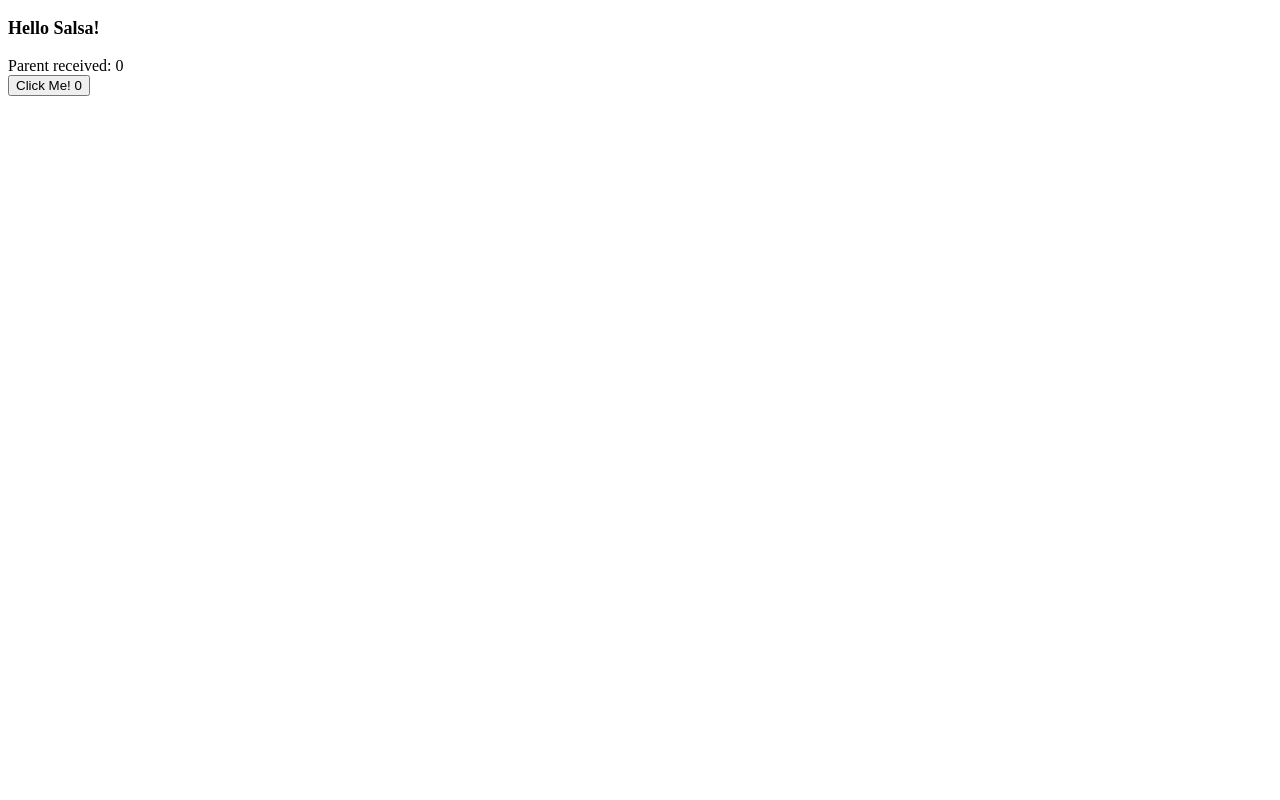
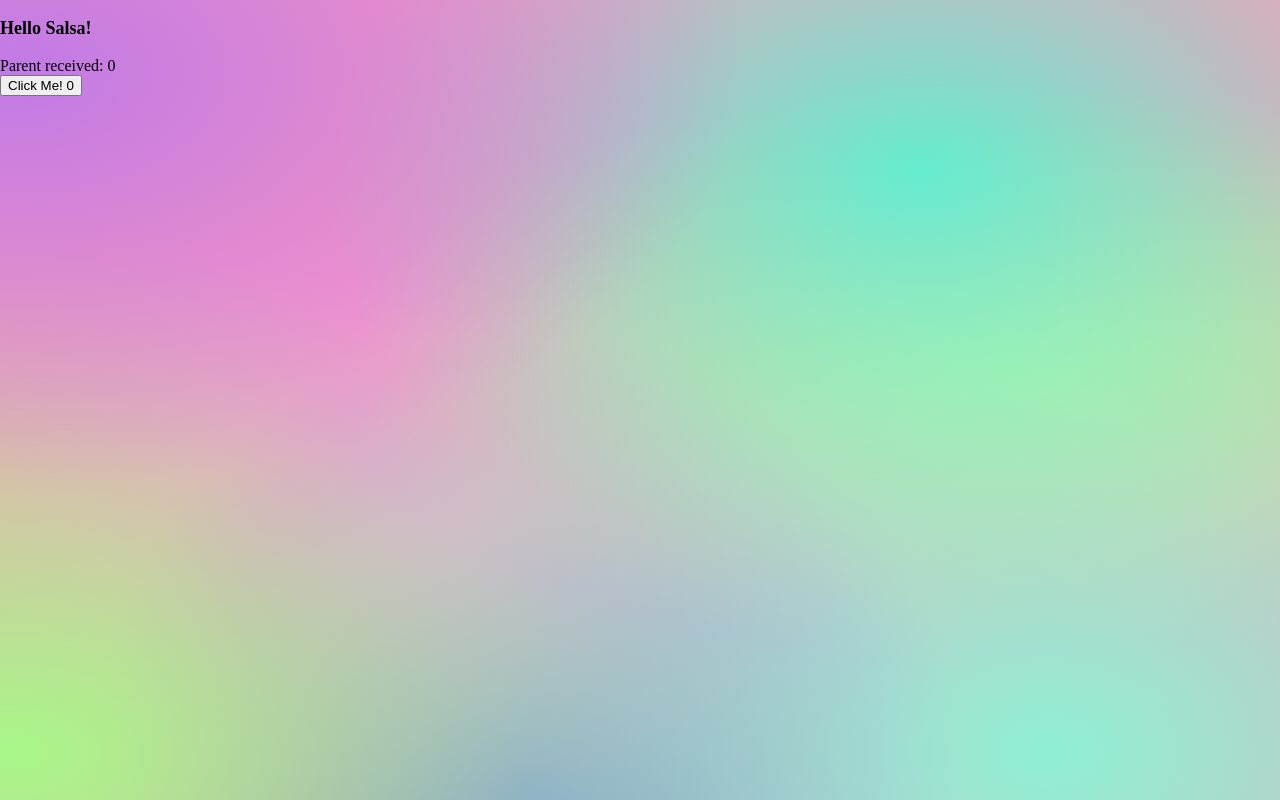
Before and after one commit to LuckyToaster/salsa_frontend, a React (Vite) app: page / in a window 1280 px wide. Built offline with nearby package versions, Linux system fonts and the light colour scheme.

Commit message:
added background

```diff
--- a/index.html
+++ b/index.html
@@ -4,7 +4,33 @@
     <meta charset="UTF-8" />
     <!--<link rel="icon" type="image/svg+xml" href="/vite.svg" />-->
     <meta name="viewport" content="width=device-width, initial-scale=1.0" />
-    <title>Vite + React</title>
+    <title>SALSa</title>
+    <style>
+        html, body, #root {
+            margin: 0;
+            padding: 0;
+            min-height: 100vh;
+            width: 100%;
+            overflow-x: hidden; /* Prevents horizontal scrolling */
+        }
+        body {
+            position: fixed;
+            top: 0;
+            left: 0;
+            right: 0;
+            bottom: 0;
+            z-index: -1;
+            background-color: #ff99b9;
+            background-image: radial-gradient( at 1% 9%, hsla(279, 69%, 69%, 1) 0, rgba(0, 0, 0, 0) 41% ), radial-gradient(at 1% 94%, hsla(103, 87%, 75%, 1) 0, rgba(0, 0, 0, 0) 48%), radial-gradient(at 82% 94%, hsla(163, 76%, 75%, 1) 0, rgba(0, 0, 0, 0) 57%), radial-gradient(at 72% 22%, hsla(167, 79%, 66%, 1) 0, rgba(0, 0, 0, 0) 46%), radial-gradient(at 79% 46%, hsla(76, 89%, 73%, 1) 0, rgba(0, 0, 0, 0) 47%), radial-gradient(at 34% 66%, hsla(308, 92%, 77%, 1) 0, rgba(0, 0, 0, 0) 45%), radial-gradient(at 41% 98%, hsla(250, 99%, 61%, 1) 0, rgba(0, 0, 0, 0) 41%);
+            /*background-image: linear-gradient(220.55deg, #EAEAEA 0%, #8B8B8B 100%);*/
+            background-size: cover;
+            background-attachment: fixed;
+        }
+        #root {
+          position: relative;
+          z-index: 1;
+        }
+    </style>
   </head>
   <body>
     <div id="root"></div>
--- a/src/App.jsx
+++ b/src/App.jsx
@@ -12,15 +12,13 @@ export default function App() {
 
 // then, I like to add the css of each component inside the .jsx like this:
 // (I believe this is way cleaner than making extra .css files or putting the css directly in the html which makes it ugly)
+// also, the global css is inside index.html, for simplicity
 const styles = {
     p: {
         fontWeight: 'bold',
         color: 'black',
         fontSize: 'large'
     },
-    someOtherThing: {
-        style: 'stylish'
-    }
 }
 
 // OK, cool, here are 2 things I think migh be valuable:
```
Also changed, not shown: src/main.jsx (line endings or trailing spaces).
